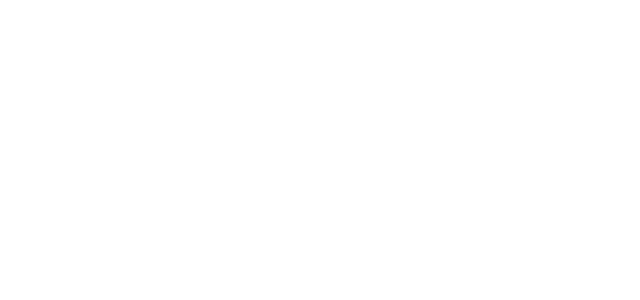
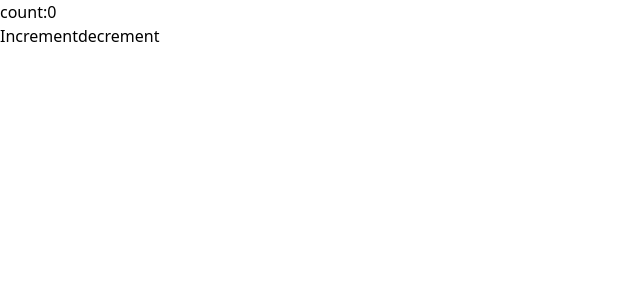
Before and after one commit to riteshpatidar08/TR-2-PRO, a React (Vite) app in the folder frontend/: page / in a window 1280 px wide. Before the commit this address had no page. Shown: the top 300 px of the page, without its empty margins (0-640 px from the left). Built offline with nearby package versions, Linux system fonts and the light colour scheme.

Commit message:
updated code

```diff
--- a/frontend/package.json
+++ b/frontend/package.json
@@ -11,10 +11,12 @@
   },
   "dependencies": {
     "@hookform/resolvers": "^3.9.0",
+    "@reduxjs/toolkit": "^2.2.7",
     "axios": "^1.7.7",
     "react": "^18.3.1",
     "react-dom": "^18.3.1",
     "react-hook-form": "^7.53.0",
+    "react-redux": "^9.1.2",
     "react-router-dom": "^6.26.2",
     "sonner": "^1.5.0",
     "zod": "^3.23.8"
--- a/frontend/src/App.jsx
+++ b/frontend/src/App.jsx
@@ -1,9 +1,16 @@
 import Signup from "./pages/Signup"
 import {Routes , Route} from 'react-router-dom'
 import {Toaster} from 'sonner'
+import { useSelector } from "react-redux"
 export default function App() {
+  //to get the value
+const {count} = useSelector((state)=>state.count)
+
   return (
     <div>
+    <p>count:{count}</p>
+      <button>Increment</button>
+      <button>decrement</button>
    <Routes>
     <Route path="/register" element={<Signup/>} />
    </Routes>
@@ -13,11 +20,16 @@
 }
 
 //NOTE keywords in react-redux and @reduxtoolkit
-//actions
-//reducers
+//actions => actions are the javascript object which have type and payload property
+
+//reducers => takes the previous state and returns new state
+
 //useDispatch
-//createSlice
-//store
-//initialState
+//createSlice => it generally a function which manages the reducers and actions
+
+//store => store is like a container which have all the state we are using in our project
+
+//initialState => initial value of the some value which is going to change
+
 //useSelector
 //provider
--- a/frontend/src/main.jsx
+++ b/frontend/src/main.jsx
@@ -3,11 +3,14 @@
 import App from './App.jsx'
 import './index.css'
 import { BrowserRouter } from 'react-router-dom'
-
+import {Provider} from 'react-redux'
+import store from './redux/store.js'
 createRoot(document.getElementById('root')).render(
   <StrictMode>
+    <Provider store={store}>
     <BrowserRouter>
     <App />
     </BrowserRouter>
+    </Provider>
   </StrictMode>,
 )
--- /dev/null
+++ b/frontend/src/redux/counterSlice.js
@@ -0,0 +1,34 @@
+//Step - 1
+import {createSlice} from '@reduxjs/toolkit'
+
+//Step - 2
+const initialState = {
+    count : 0
+}
+
+//NOTe const [count,setCount] = useState(0)
+
+//Step - 3
+
+const counterSlice = createSlice({
+    name : 'count',
+    initialState,
+    reducers :{
+        increment : (state)=> {
+            consle.log(state)
+            state.count += 1
+        },
+        decrement : (state) => {
+            state.count -= 1
+        }
+    }
+})
+
+// step-4
+//exports = > actions reducer
+console.log(counterSlice)
+console.log(counterSlice.actions)
+
+export const {increment , decrement} = counterSlice.actions
+
+export default counterSlice.reducer
--- /dev/null
+++ b/frontend/src/redux/store.js
@@ -0,0 +1,11 @@
+import { configureStore } from "@reduxjs/toolkit";
+import counterReducer from './counterSlice'
+
+const store = configureStore({
+    reducer : {
+        count : counterReducer
+    }
+})
+
+console.log(store) ;
+export default store ;
```
Also changed, not shown: 1 other file (tests, documents, lock files or other folders).
